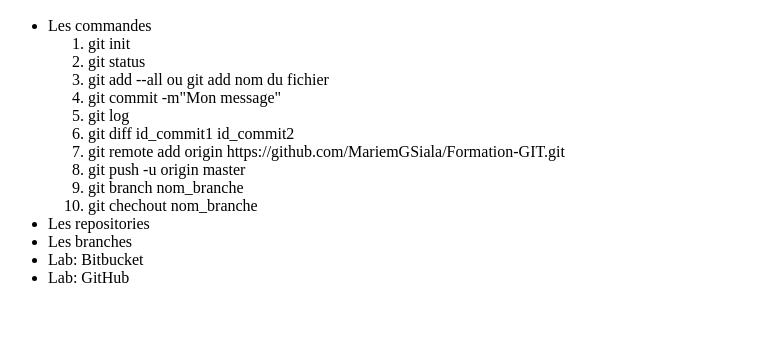
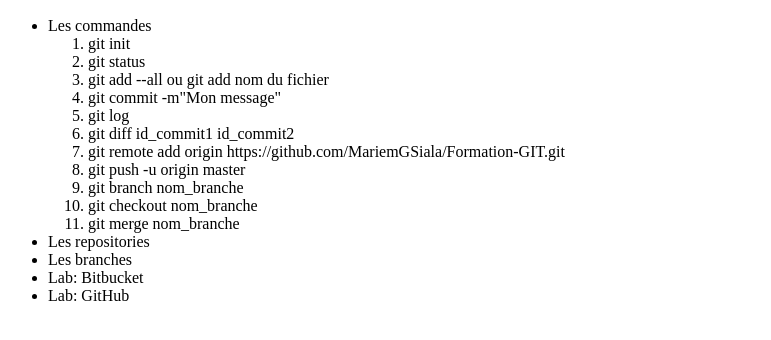
Before and after one commit to MariemGSiala/Formation-GIT, a plain HTML site: page index.html in a window 1280 px wide. Shown: the part 110-450 px from the top of the page, without its empty margins (0-771 px from the left). Drawn offline with Linux system fonts and the light colour scheme.

Commit message:
deuxieme comit sur DEV

```diff
--- a/index.html
+++ b/index.html
@@ -21,7 +21,8 @@
             <li>git remote add origin https://github.com/MariemGSiala/Formation-GIT.git</li>
             <li>git push -u origin master</li>
             <li>git branch nom_branche</li>
-            <li>git chechout nom_branche</li>
+            <li>git checkout nom_branche</li>
+            <li>git merge nom_branche</li>
         </ol>
         <li>Les repositories</li>
         <li>Les branches</li>
```
